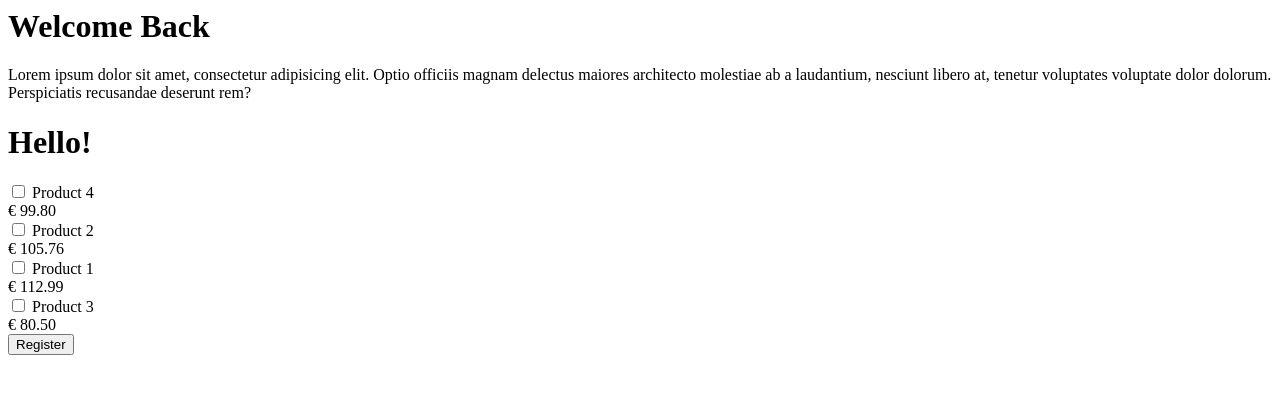
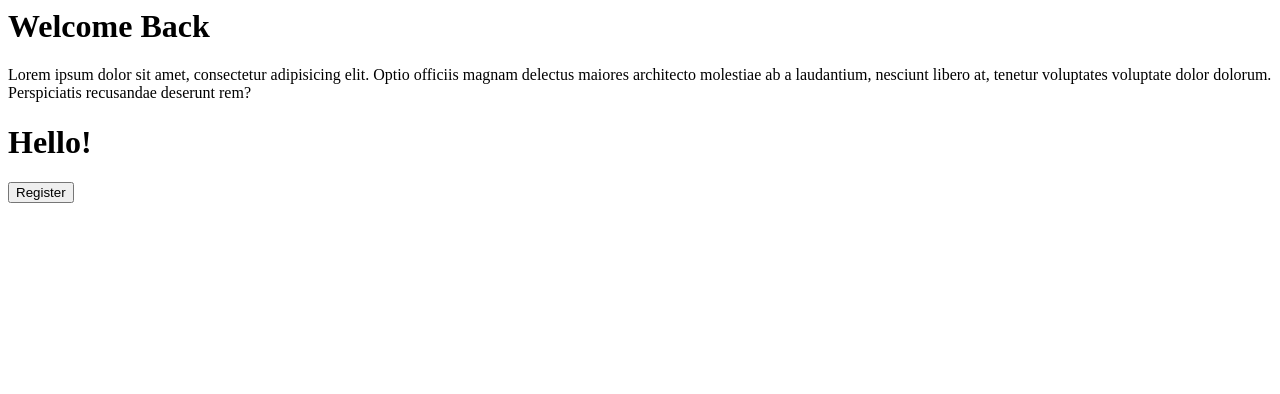
Before and after one commit to JacopoMarini/intro-02-moqrbw, a website: page index.html in a window 1280 px wide. Drawn offline with Linux system fonts and the light colour scheme.

Commit message:
3 files modified

```diff
--- a/index.html
+++ b/index.html
@@ -11,105 +11,14 @@
          </p>
       </div>
    </div>
-
    <div class="r-card c-flex">
-
       <div class="r-title">
          <h1>Hello!</h1>
       </div>
-
-      <section id="form">
-        <div class="section-header">
-        <!--   <h3>Personal information</h3>
-          <p>
-            Ut enim ad minim veniam, quis nostrud exercitation ullamco laboris
-            nisi ut aliquip ex ea commodo consequat.
-          </p> -->
+      <div id="dynamic-form">
       </div>
-
-        <div class="form-section" id="dynamic-form">
-         <!--  Nome
-          <input type="text" />
-          Surname
-          <input type="text" />
-          Email
-          <input type="text" />
-          Address
-          <input type="text" /> -->
-        </div>
-      </section>
-
-      <div class="product-section">
-        <!-- <h3>Choose products</h3>
-        <p>
-          Duis aute irure dolor in reprehenderit in voluptate velit esse cillum
-          dolore eu fugiat nulla pariatur.
-        </p> -->
-        <div class="products c-flex">
-          <div class="wrapper">
-            <div class="p-wrapper">
-            <input type="checkbox"> <span>Product 4</span>
-            </div>
-            <div class="price">
-              <span>€ 99.80</span>
-            </div>
-          </div>
-          <div class="wrapper">
-            <div class="p-wrapper">
-              <input type="checkbox"> <span>Product 2</span>
-            </div>
-            <div class="price">
-              <span>€ 105.76</span>
-            </div>
-          </div>
-          <div class="wrapper">
-            <div class="p-wrapper">
-              <input type="checkbox"> <span>Product 1</span>
-            </div>
-            <div class="price">
-              <span>€ 112.99</span>
-            </div>
-          </div>
-          <div class="wrapper">
-            <div class="p-wrapper">
-              <input type="checkbox"> <span>Product 3</span>
-            </div>
-            <div class="price">
-              <span>€ 80.50</span>
+      <button id="register-button">Register</button>
    </div>
 </div>
 </div>
 </div>
-
-
-        <section>
-          <div class="personal-section">
-            <!-- <h3>Additional data</h3>
-            <p>
-              Excepteur sint occaecat cupidatat non proident, sunt in culpa qui officia deserunt mollit anim id est laborum.
-            </p> -->
-          </div>
-
-         <!--  <div class="form-section">
-            Data 1
-            <input type="text" />
-            Data 2
-            <input type="text" />
-            Data 3
-            <input type="text" />
-          </div> -->
-        </section>
-
-
-        <div id="dynamic-form">
-
-      </div>
-
-
-      <button id="register-button">Register</button>
-
-
-    </div>
-    </div>
-  </div>
-</div>
```
Also changed, not shown: fields.js (+5 -28 lines), index.js (+11 -5 lines). Lines whose indentation alone changed are shown as unchanged.
